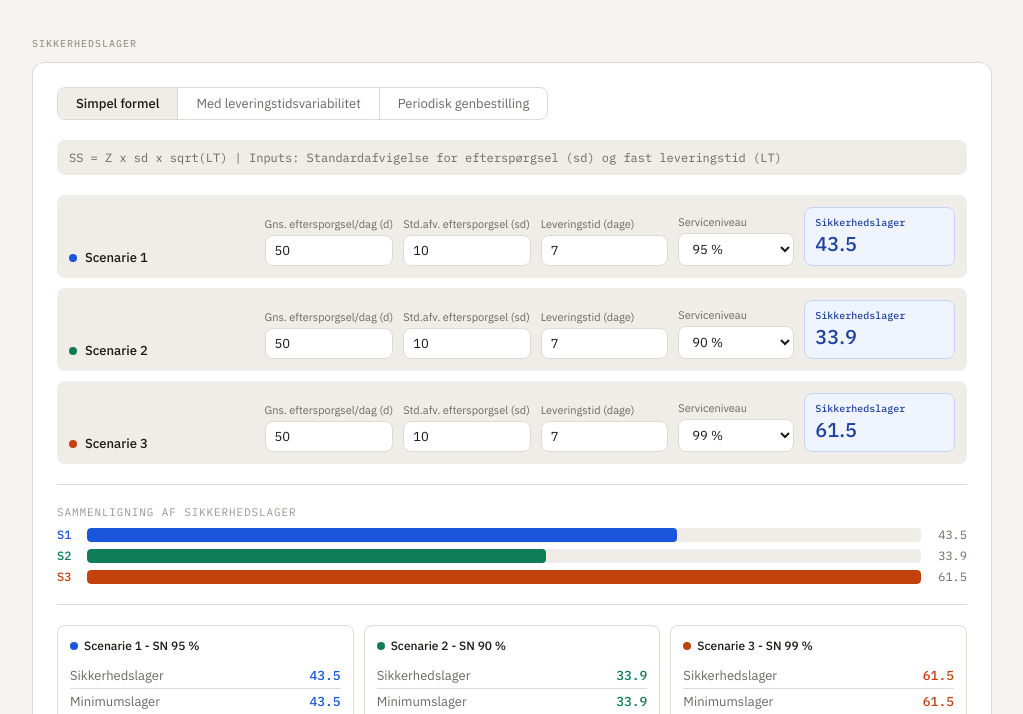
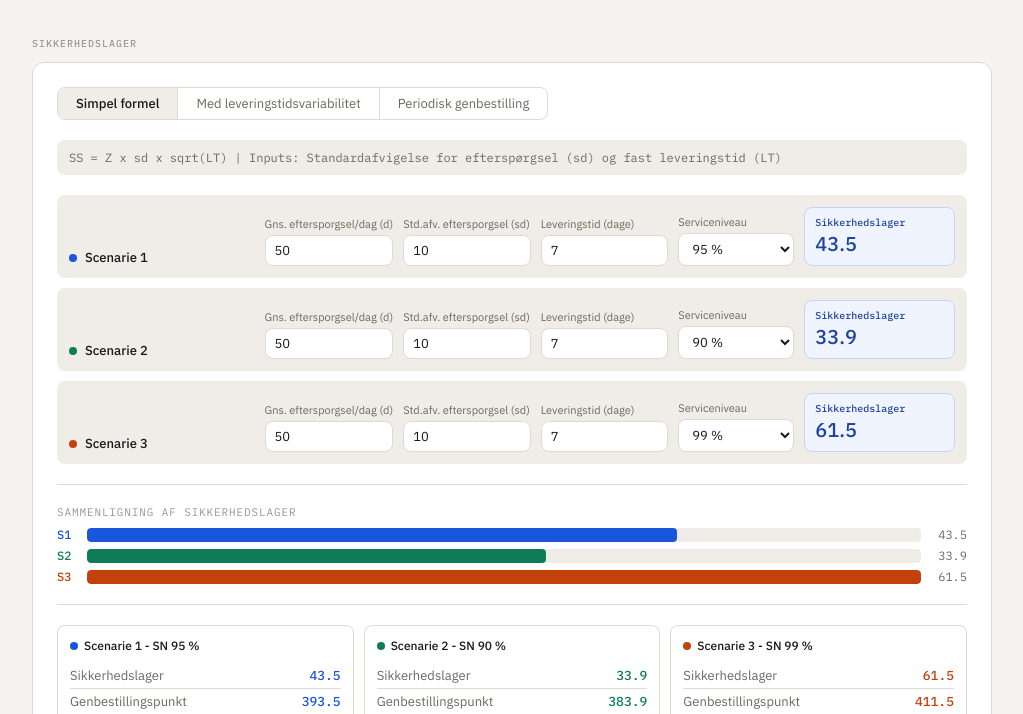
Before and after one commit to christofferbh-ops/disp-systemet, a plain HTML site: page index.html in a window 1280 px wide. Shown: the part 86-800 px from the top of the page, without its empty margins (128-1151 px from the left). Drawn offline with Linux system fonts and the light colour scheme.

Commit message:
Update index.html

```diff
--- a/index.html
+++ b/index.html
@@ -284,7 +284,6 @@ function renderDerived(res){
       <div class="dc">
         <div class="dch"><span class="dot ${DOTS[i]}"></span><span>Scenarie ${i+1} - SN ${(rv.sv*100).toFixed(0)} %</span></div>
         <div class="dr"><span class="dk">Sikkerhedslager</span><span class="dv ${VC[i]}">${ss.toFixed(1)}</span></div>
-        <div class="dr"><span class="dk">Minimumslager</span><span class="dv ${VC[i]}">${ss.toFixed(1)}</span></div>
         ${isPer?`<div class="dr"><span class="dk">Kontrolinterval (R)</span><span class="dv ${VC[i]}">${rv.r} dage</span></div>`:''}
         <div class="dr"><span class="dk">${isPer?'Genbestillingspunkt (periodisk)':'Genbestillingspunkt'}</span><span class="dv ${VC[i]}">${rop.toFixed(1)}</span></div>
       </div>`;
@@ -323,7 +322,6 @@ function calcEoq(){
       <div class="ebig">${Q.toFixed(0)}</div>
       <div style="font-size:12px;color:var(--text2);margin-top:2px;">enheder pr. ${isP?'batch':'ordre'}</div>
       <div class="emets ${isP?'tc':''}">
-        <div class="em hi"><div class="el">Minimumslager (SS)</div><div class="ev">${minStock.toFixed(1)}</div></div>
         <div class="em hi"><div class="el">Maksimumslager</div><div class="ev">${maxStock.toFixed(0)}</div></div>
         ${isP?`<div class="em hi"><div class="el">Gns. lagerbeholdning</div><div class="ev">${avgStock.toFixed(1)}</div></div>`:''}
         <div class="em"><div class="el">Genbestillingspunkt</div><div class="ev">${rop.toFixed(1)}</div></div>
```
